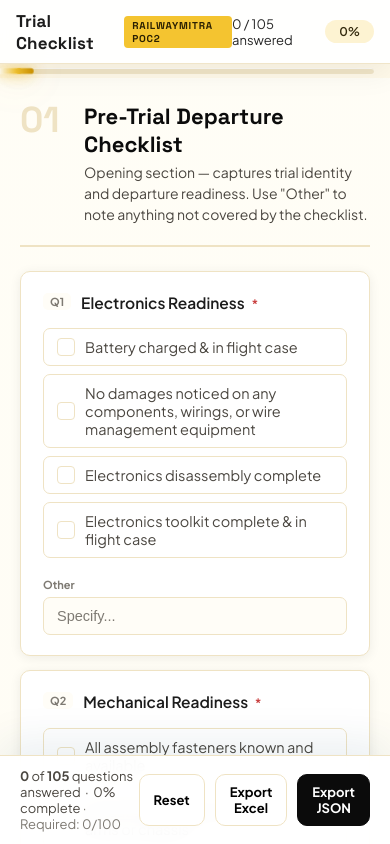
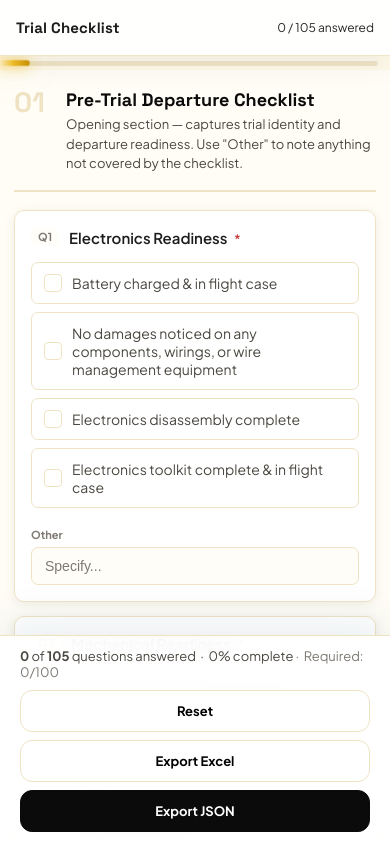
Before and after one commit to samriddhichandra/checklist_Web, a Next.js app: page /form in a window 390 px wide. Built offline with nearby package versions, Linux system fonts and the light colour scheme.

Commit message:
feat:UI more phone friendly by adding production grade responsive media queries

```diff
--- a/app/components/ChecklistApp.jsx
+++ b/app/components/ChecklistApp.jsx
@@ -1,6 +1,6 @@
 "use client";
 
-import { useEffect, useMemo, useState } from "react";
+import { useEffect, useMemo, useRef, useState } from "react";
 import { SECTIONS, TOTAL_QUESTIONS } from "../../lib/checklistData";
 import { clearChecklist, loadChecklist, saveChecklist } from "../../lib/checklistStorage";
 
@@ -342,6 +342,11 @@ export default function ChecklistApp() {
   const [activeSection, setActiveSection] = useState(SECTIONS[0]?.id ?? "sec1");
   const [flashSectionId, setFlashSectionId] = useState("");
   const [toast, setToast] = useState("");
+  const activeSectionRef = useRef(activeSection);
+
+  useEffect(() => {
+    activeSectionRef.current = activeSection;
+  }, [activeSection]);
 
   const [answers, setAnswers] = useState(() => {
     const base = {};
@@ -365,6 +370,7 @@ export default function ChecklistApp() {
   useEffect(() => {
     let raf = 0;
     let warmup = 0;
+    let sectionEls = [];
 
     const getMetrics = () => {
       const docEl = document.documentElement;
@@ -390,6 +396,42 @@ export default function ChecklistApp() {
       return { max, y };
     };
 
+    const getHeaderOffset = () => {
+      const header = document.querySelector(".header");
+      const progress = document.querySelector(".global-progress");
+      const headerH = header instanceof HTMLElement ? header.offsetHeight : 64;
+      const progressH = progress instanceof HTMLElement ? progress.offsetHeight : 14;
+      return headerH + progressH + 12;
+    };
+
+    const ensureSectionEls = () => {
+      if (sectionEls.length) return;
+      sectionEls = SECTIONS.map((s) => document.getElementById(s.id)).filter(Boolean);
+    };
+
+    const updateActiveSectionFromScroll = () => {
+      ensureSectionEls();
+      if (!sectionEls.length) return;
+
+      const offset = getHeaderOffset();
+      let bestId = sectionEls[0]?.id ?? "";
+      let bestTop = Number.NEGATIVE_INFINITY;
+
+      for (const el of sectionEls) {
+        const top = el.getBoundingClientRect().top;
+        // Keep the active item on the section whose top has crossed the sticky header line.
+        if (top <= offset + 4 && top > bestTop) {
+          bestTop = top;
+          bestId = el.id;
+        }
+      }
+
+      if (bestId && bestId !== activeSectionRef.current) {
+        setActiveSection(bestId);
+        if (typeof window !== "undefined") window.history.replaceState(null, "", `#${bestId}`);
+      }
+    };
+
     const onScroll = () => {
       if (raf) return;
       raf = window.requestAnimationFrame(() => {
@@ -397,6 +439,7 @@ export default function ChecklistApp() {
         const { max, y } = getMetrics();
         const pctNow = max > 0 ? Math.round((y / max) * 100) : 0;
         setScrollPct(Math.max(0, Math.min(100, pctNow)));
+        updateActiveSectionFromScroll();
       });
     };
 
@@ -453,13 +496,26 @@ export default function ChecklistApp() {
     return stats;
   }, [answers]);
 
-  // Active section is controlled by sidebar selection (not by scroll).
+  // Active section follows scroll position (scrollspy).
 
   useEffect(() => {
     // Give the app a short moment to hydrate + load persisted state for a smoother first paint.
     const t = setTimeout(() => setIsLoadingUi(false), 450);
     return () => clearTimeout(t);
   }, []);
+
+  useEffect(() => {
+    if (isLoadingUi) return;
+    const hash = typeof window !== "undefined" ? window.location.hash : "";
+    const id = hash?.startsWith("#") ? hash.slice(1) : "";
+    if (!id) return;
+    const el = document.getElementById(id);
+    if (!el) return;
+    window.requestAnimationFrame(() => {
+      setActiveSection(id);
+      el.scrollIntoView({ behavior: "auto", block: "start" });
+    });
+  }, [isLoadingUi]);
 
   function setAnswer(num, next) {
     setAnswers((prev) => ({ ...prev, [num]: next }));
--- a/app/globals.css
+++ b/app/globals.css
@@ -35,6 +35,7 @@ body {
     sans-serif;
   -webkit-font-smoothing: antialiased;
   -moz-osx-font-smoothing: grayscale;
+  -webkit-tap-highlight-color: transparent;
 }
 
 a:focus-visible,
@@ -555,6 +556,7 @@ button {
   justify-content: space-between;
   z-index: 120;
   box-shadow: 0 -14px 40px rgba(18, 58, 86, 0.08);
+  padding-bottom: calc(12px + env(safe-area-inset-bottom, 0px));
 }
 .submit-stats {
   font-size: 13px;
@@ -631,6 +633,121 @@ button {
   }
   .header {
     padding: 0 16px;
+  }
+}
+
+@media (max-width: 600px) {
+  .header {
+    height: 56px;
+  }
+  .header-title {
+    font-size: 15px;
+    gap: 10px;
+  }
+  .header-badge {
+    display: none;
+  }
+  .header-right {
+    gap: 10px;
+    font-size: 12px;
+  }
+  .progress-pill {
+    display: none;
+  }
+  .global-progress {
+    top: 56px;
+  }
+  .global-progress-track {
+    inset: 4px 12px;
+  }
+  .global-progress-fill {
+    left: 12px;
+    width: calc((100% - 24px) * (var(--progress) / 100));
+  }
+  .global-progress-caret {
+    left: calc(12px + (100% - 24px) * (var(--progress) / 100));
+  }
+
+  .main {
+    padding: 18px 14px 170px;
+  }
+  .section-header {
+    gap: 12px;
+    margin-bottom: 18px;
+    padding-bottom: 16px;
+  }
+  .section-num {
+    font-size: 28px;
+    min-width: 40px;
+  }
+  .section-title {
+    font-size: 18px;
+  }
+  .section-desc {
+    font-size: 13px;
+  }
+
+  .q-card {
+    padding: 16px 16px;
+  }
+  .q-text {
+    font-size: 15px;
+  }
+  .check-item,
+  .radio-item {
+    padding: 11px 12px;
+    font-size: 14px;
+  }
+  .q-input,
+  .q-select {
+    font-size: 14px;
+  }
+  .q-date {
+    width: 100%;
+    max-width: 320px;
+  }
+
+  .submit-bar {
+    flex-direction: column;
+    align-items: stretch;
+    gap: 10px;
+  }
+  .submit-actions {
+    display: grid;
+    grid-template-columns: 1fr;
+    gap: 8px;
+  }
+  .btn-reset,
+  .btn-secondary,
+  .btn-submit {
+    width: 100%;
+    padding: 12px 14px;
+    border-radius: 12px;
+  }
+  .toast {
+    bottom: 132px;
+    width: min(92vw, 520px);
+    text-align: center;
+  }
+}
+
+@media (max-width: 380px) {
+  .main {
+    padding: 16px 12px 180px;
+  }
+  .landing {
+    padding: 30px 12px;
+  }
+  .landing-card {
+    padding: 22px;
+  }
+  .landing-actions {
+    flex-direction: column;
+    align-items: stretch;
+  }
+  .landing-cta,
+  .landing-link {
+    width: 100%;
   }
 }
 
@@ -847,6 +964,62 @@ button {
   }
 }
 
+@media (max-width: 600px) {
+  .landing-grid {
+    gap: 18px;
+  }
+  .landing-card {
+    padding: 24px;
+    border-radius: 16px;
+  }
+  .landing-title {
+    font-size: clamp(30px, 8vw, 44px);
+  }
+  .landing-desc {
+    font-size: 14.5px;
+  }
+  .landing-meta {
+    flex-wrap: wrap;
+    row-gap: 8px;
+  }
+  .landing-collage {
+    min-height: 300px;
+    border-radius: 16px;
+  }
+  .collage-frame {
+    width: 62%;
+    height: 46%;
+    border-radius: 14px;
+  }
+}
+
+@media (hover: none) {
+  .q-card:hover::before {
+    opacity: 0;
+  }
+  .q-card:hover {
+    border-color: var(--border);
+    box-shadow: var(--shadow);
+  }
+  .collage-frame:hover {
+    transform: translateY(0) rotate(0deg) scale(1);
+    filter: saturate(1.05) contrast(1.02);
+  }
+  .landing-cta:hover {
+    transform: none;
+    filter: none;
+  }
+}
+
+@media (prefers-reduced-motion: reduce) {
+  * {
+    animation-duration: 0.001ms !important;
+    animation-iteration-count: 1 !important;
+    transition-duration: 0.001ms !important;
+    scroll-behavior: auto !important;
+  }
+}
+
 /* ---- SKELETON ---- */
 .skeleton-section {
   padding-top: 4px;
```
